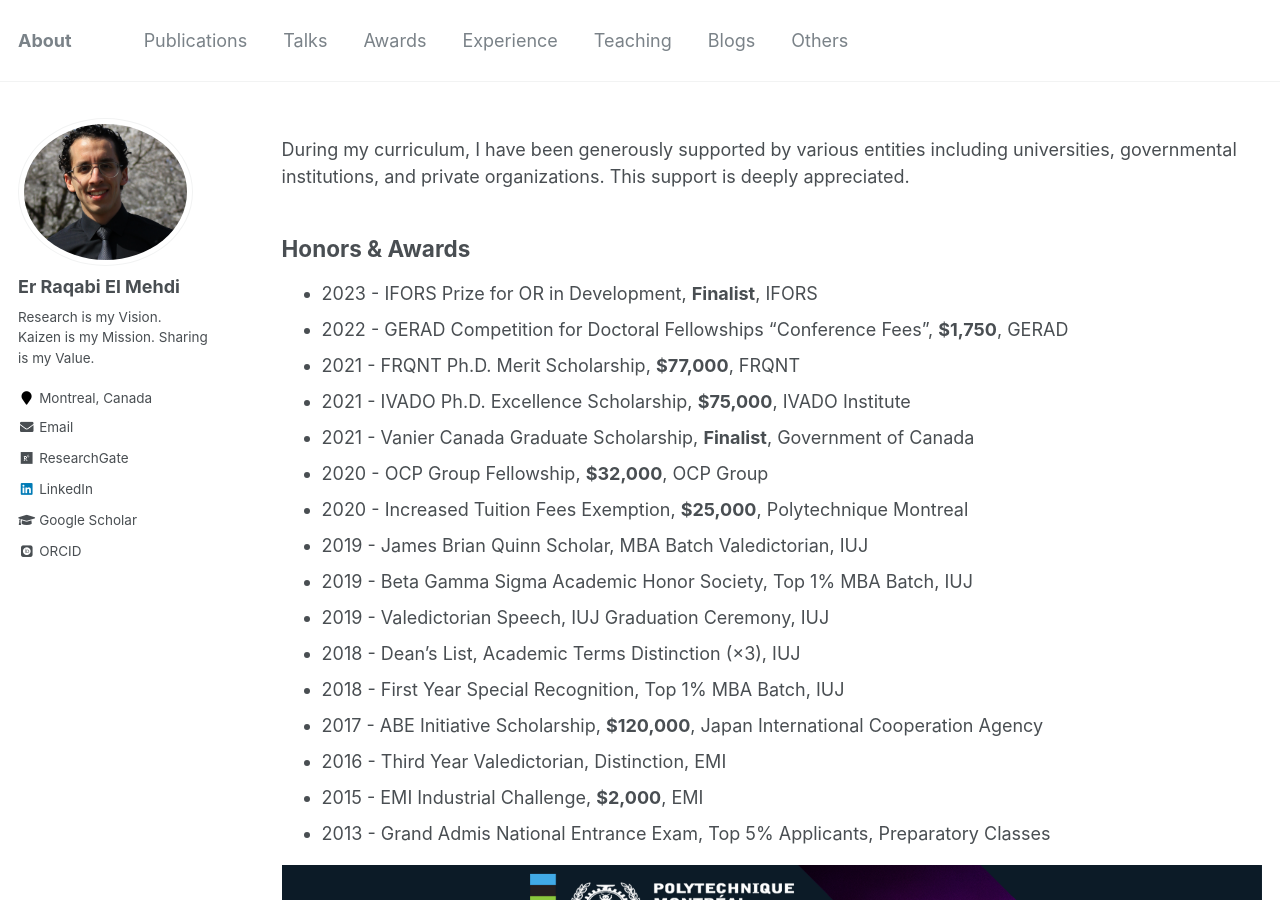
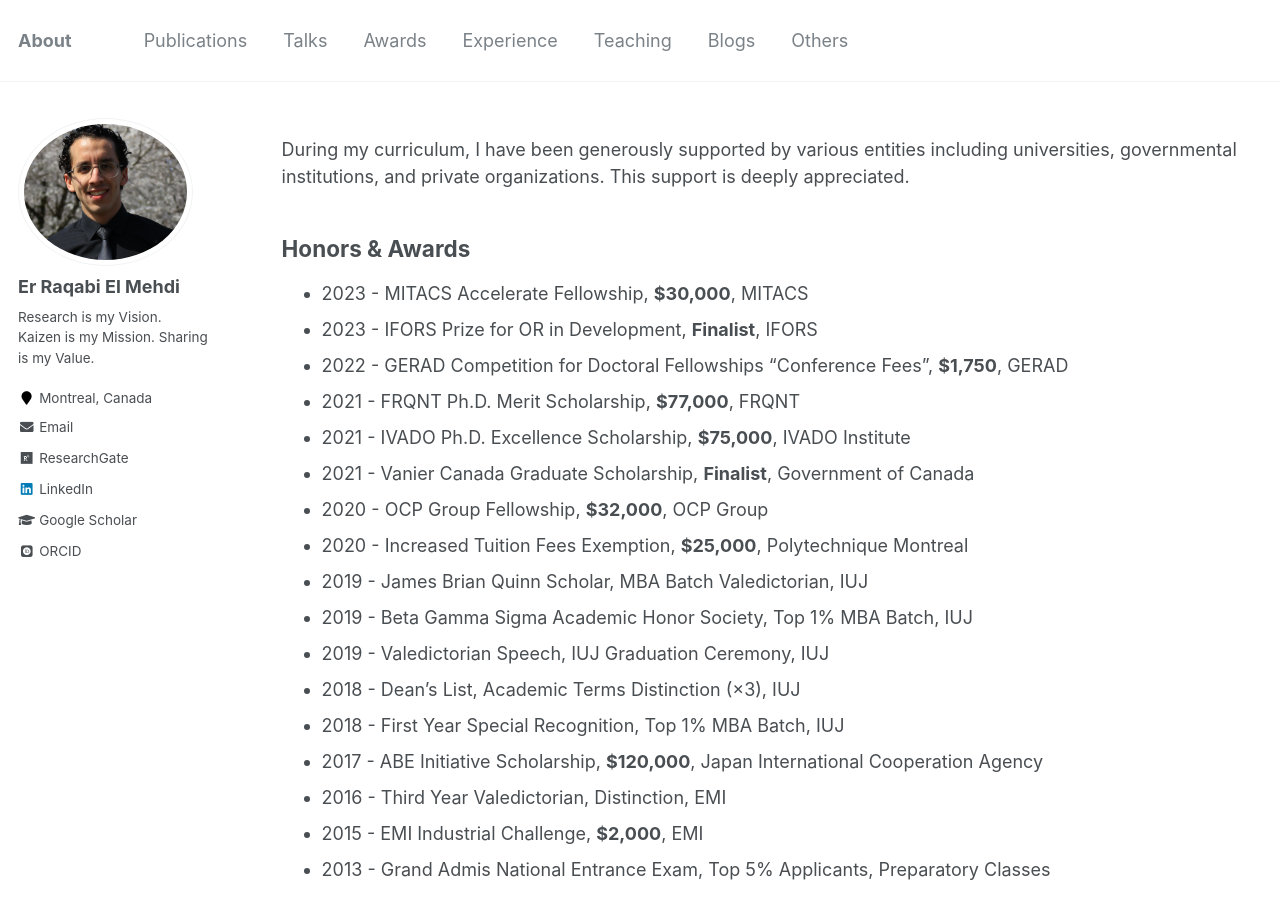
Before and after one commit to RqbMedi/rqbmedi.github.io, a Jekyll site: the page built from _pages/awards.md, in a window 1280 px wide and 900 px high. Built offline with Jekyll 4.4.1, drawn with Linux system fonts in a browser that asks for light colours; some web fonts are replaced.

Commit message:
Update awards.md

```diff
--- a/_pages/awards.md
+++ b/_pages/awards.md
@@ -12,6 +12,7 @@ During my curriculum, I have been generously supported by various entities inclu
 Honors & Awards
 ------
 
+- 2023 - MITACS Accelerate Fellowship, **$30,000**, MITACS
 - 2023 - IFORS Prize for OR in Development, **Finalist**, IFORS
 - 2022 - GERAD Competition for Doctoral Fellowships "Conference Fees", **$1,750**, GERAD
 - 2021 - FRQNT Ph.D. Merit Scholarship, **$77,000**, FRQNT
```
